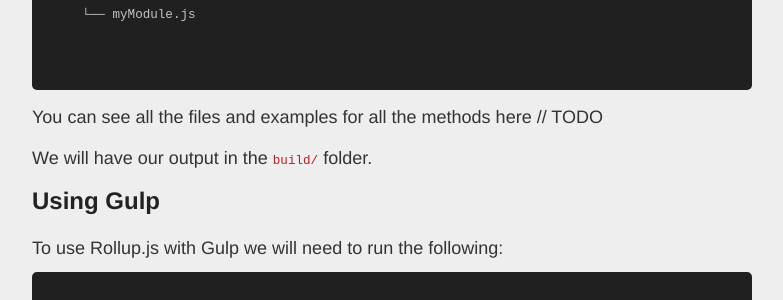
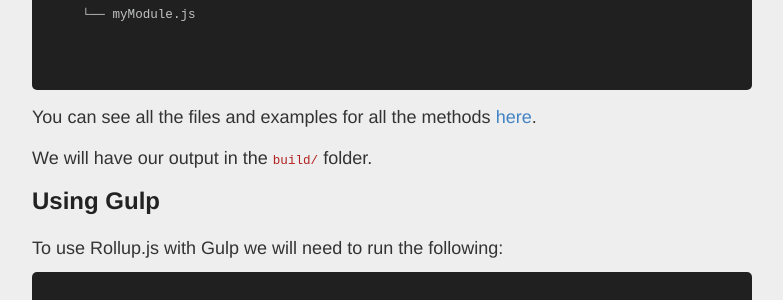
Before and after one commit to lazamar/lazamar.github.io, a Jekyll site: the page built from _posts/2016-04-18-up-and-running-with-rollup-js-in-gulp-grunt-and-native-js-api.md, in a window 1280 px wide and 900 px high, scrolled down 713 px. Shown: the part 153-453 px from the top of the window, without its empty margins (248-1031 px from the left). Built offline with Jekyll 4.4.1, drawn with Linux system fonts in a browser that asks for light colours; comment, search, counter and statistics services are not loaded.

Commit message:
Add repo link to post

````diff
--- a/_posts/2016-04-18-up-and-running-with-rollup-js-in-gulp-grunt-and-native-js-api.md
+++ b/_posts/2016-04-18-up-and-running-with-rollup-js-in-gulp-grunt-and-native-js-api.md
@@ -35,7 +35,7 @@ For the examples we will have a pretty simple project structure:
 
 ```
 
-You can see all the files and examples for all the methods here // TODO
+You can see all the files and examples for all the methods [here](https://github.com/lazamar/Rollup.js-Quick-Start-Kit).
 
 We will have our output in the `build/` folder.
 
````
